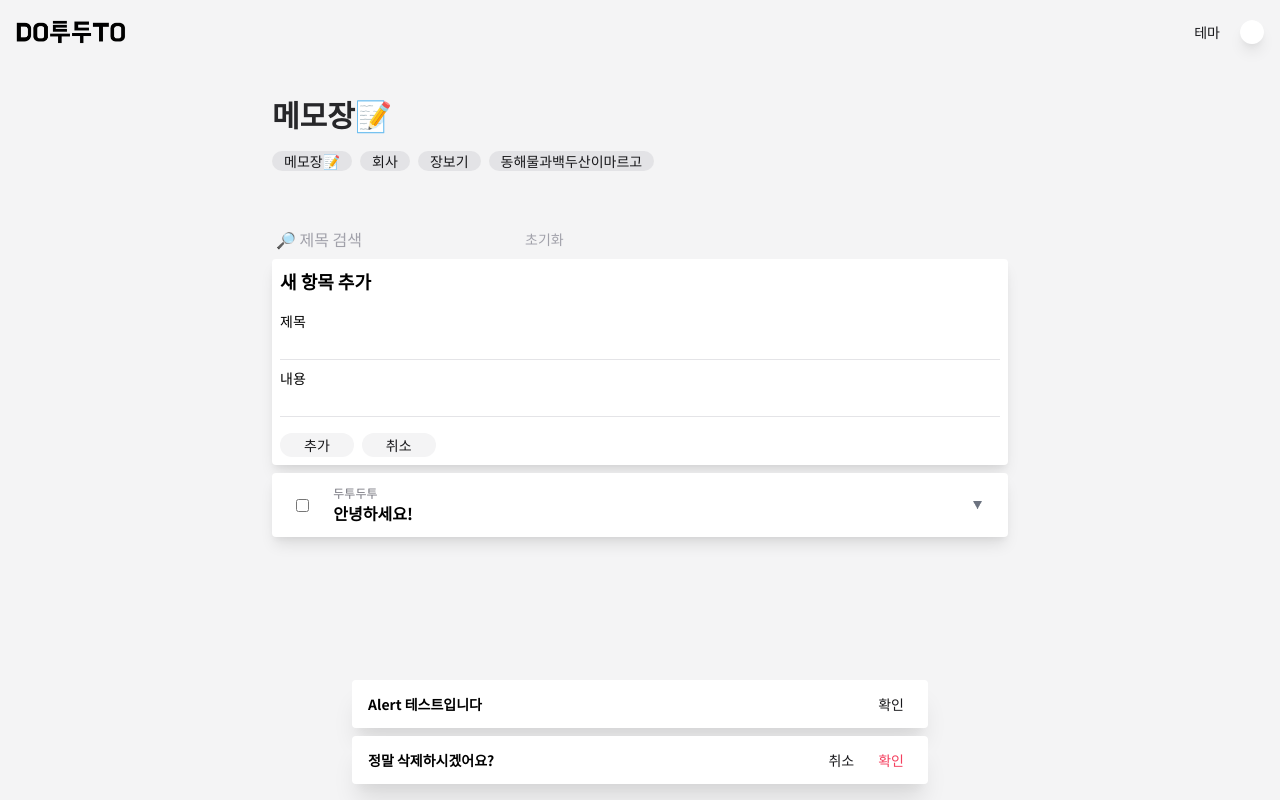
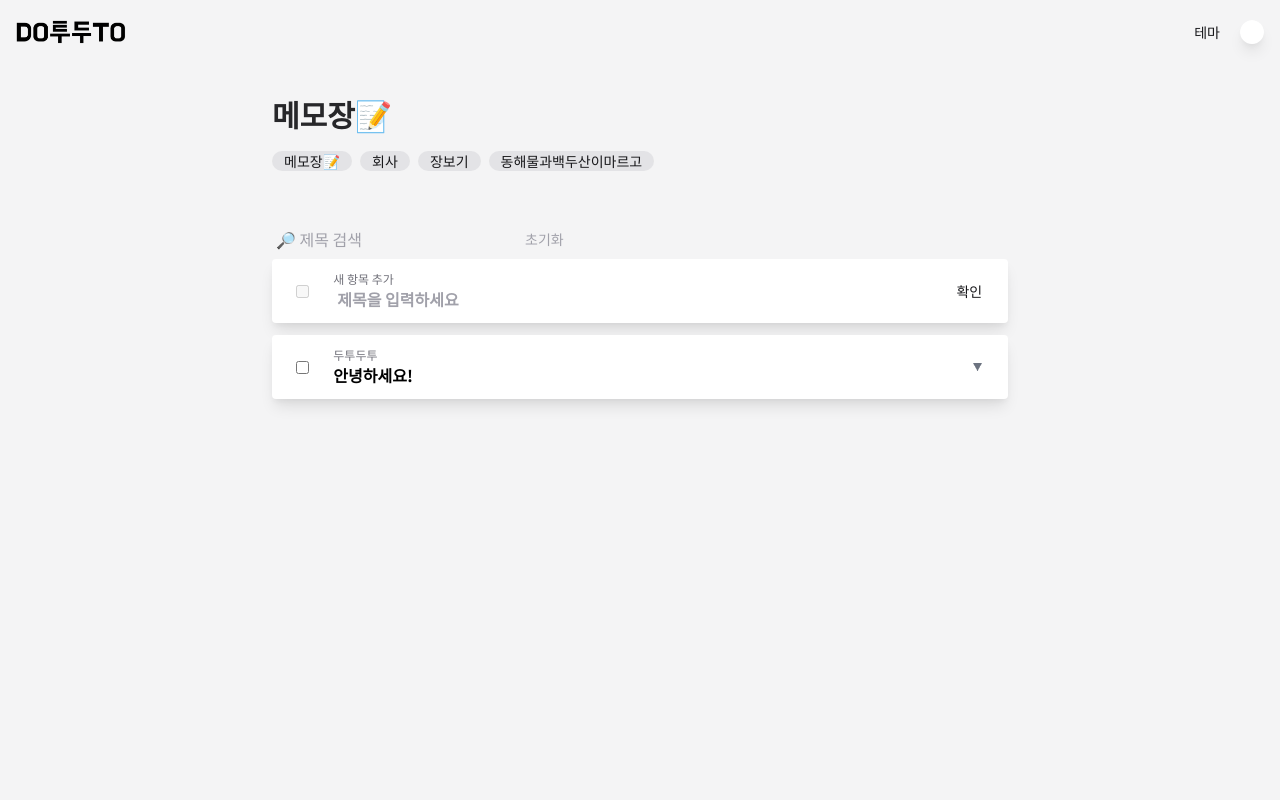
Before and after one commit to jaeinbaek/dotodoto, a React (Create React App) app: page / in a window 1280 px wide. Both pictures are taken after a click on the button "새 할일 추가". Built offline with nearby package versions, Linux system fonts and the light colour scheme.

Commit message:
Edit alert component & subtodo edit function

```diff
--- a/src/actions/ActionTypes.ts
+++ b/src/actions/ActionTypes.ts
@@ -3,4 +3,8 @@ export const ADD_TODO = 'ADD_TODO' as const;
 export const DEL_TODO = 'DEL_TODO' as const;
 export const CHECK_TODO = 'CHECK_TODO' as const;
 
+export const ADD_SUBTODO = 'ADD_SUBTODO' as const;
+export const DEL_SUBTODO = 'DEL_SUBTODO' as const;
+
 export const ADD_ALERT = 'ADD_ALERT' as const;
+export const DEL_ALERT = 'DEL_ALERT' as const;
--- a/src/actions/index.ts
+++ b/src/actions/index.ts
@@ -5,7 +5,10 @@ export type CardAction =
   | ReturnType<typeof addTodo>
   | ReturnType<typeof delTodo>
   | ReturnType<typeof checkTodo>
+  | ReturnType<typeof addSubTodo>
+  | ReturnType<typeof delSubTodo>
   | ReturnType<typeof addAlert>
+  | ReturnType<typeof delAlert>
 
 
 // Action creator
@@ -24,7 +27,22 @@ export const checkTodo = (cardId: number) => ({
   payload: cardId
 });
 
+export const addSubTodo = (cardId: number, subTodoData: any) => ({
+  type: types.ADD_SUBTODO,
+  payload: {cardId, subTodoData}
+});
+
+export const delSubTodo = (cardId: number, subTodoId: number) => ({
+  type: types.DEL_SUBTODO,
+  payload: {cardId, subTodoId}
+});
+
 export const addAlert = (alert: alertType) => ({
   type: types.ADD_ALERT,
   payload: alert
 });
+
+export const delAlert = (alertId: number) => ({
+  type: types.DEL_ALERT,
+  payload: alertId
+})
--- a/src/components/Alert.tsx
+++ b/src/components/Alert.tsx
@@ -1,11 +1,22 @@
-import { isPropertySignature } from "typescript";
-import { alertType } from "../types/types";
+import { useDispatch, useSelector } from "react-redux";
+import { delAlert, delTodo } from "../actions";
+import { alertType, CardStates } from "../types/types";
 
 
-function Alert({type, value, callback}:alertType) {
+function Alert({alertId, type, value, cardId}:alertType) {
 
-    const handleCheckOk = ():void => {
-        callback()
+    const alerts = useSelector((state: CardStates) => state.alert)
+    const dispatch = useDispatch()
+
+    const handleCheck = ():void => {
+        if (cardId) {
+            dispatch(delTodo(cardId))
+        }
+        dispatch(delAlert(alertId))
+    }
+
+    const handleCancel = ():void => {
+        dispatch(delAlert(alertId))
     }
 
     return (
@@ -17,12 +28,15 @@ function Alert({type, value, callback}:alertType) {
               <div className="w-1/5">
                 { type == 'check' ?
                     <div className="flex justify-end">
-                        <button className="h-6 mr-2 px-2 hover:bg-gray-200 dark:hover:bg-gray-700 text-gray-900 dark:text-white text-sm rounded-full">
+                        <button
+                            className="h-6 mr-2 px-2 hover:bg-gray-200 dark:hover:bg-gray-700 text-gray-900 dark:text-white text-sm rounded-full"
+                            onClick={handleCancel}
+                        >
                             취소
                         </button>
                         <button
                             className="h-6 mr-4 px-2 hover:bg-gray-200 dark:hover:bg-gray-700 text-rose-500 text-sm rounded-full"
-                            onClick={handleCheckOk}
+                            onClick={handleCheck}
                         >
                             확인
                         </button>
--- a/src/components/AlertList.tsx
+++ b/src/components/AlertList.tsx
@@ -9,8 +9,8 @@ function AlertList() {
 
     return (
           // <div className="fixed bottom-0 flex-none w-full h-20 bg-gradient-to-t from-gray-800 to-transparent"/>
-          <div className="w-full max-w-xl mx-7 flex flex-col justify-center">
-              { alerts.map(({ type, value, callback }) => { return <Alert type={type} value={value} callback={callback} /> })}
+          <div className="w-full max-w-xl mx-7 pb-3 flex flex-col-reverse justify-centet">
+              { alerts.map(({ alertId, type, value, cardId }) => { return <Alert alertId={alertId} type={type} value={value} cardId={cardId} /> })}
           </div>
     );
   }
--- a/src/components/Body.tsx
+++ b/src/components/Body.tsx
@@ -68,7 +68,7 @@ function Body() {
           <div className="my-2 flex flex-row justify-between">
             <div className="flex flex-row items-center h-6 w-1/2">
               <input
-                  className="px-1 border-b border-none rounded bg-transparent border border-transparent text-black dark:text-white focus:outline-none focus:ring-1 focus:ring-gray-400 focus:border-transparent "
+                  className="px-1 border-b border-none rounded bg-transparent border border-transparent text-black dark:text-white focus:outline-none focus:ring-1 focus:ring-gray-400 focus:border-transparent"
                   placeholder="🔎 제목 검색"
                   onChange={searchValueChange}
                   value={searchValue}
@@ -87,7 +87,7 @@ function Body() {
           { apearNewCard && <SetNewCard afterAdd={afterAdd} /> }
 
           {/* Cards */}
-          <div>
+          <div className="flex flex-col-reverse">
             {searchResult.map(({cardId, title, description, user, createdAt, checked, subTodoKey, subTodo}) => {
                 return <Card cardId={cardId} title={title} description={description} user={user} createdAt={createdAt} subTodo={subTodo} checked={checked} subTodoKey={subTodoKey} key={cardId} />
             })}
--- a/src/components/Card.tsx
+++ b/src/components/Card.tsx
@@ -8,19 +8,31 @@ function Card({ cardId, title, description, user, createdAt, subTodo, checked, s
   const cards = useSelector((state: CardStates) => state.card)
   const dispatch = useDispatch()
 
-
   // State for show card detail
   const [apearCardDetail, setApearCardDetail] = useState<boolean>(false)
-
   // Handle detail button event
   const handleDetail = ():void => setApearCardDetail(!apearCardDetail)
 
+  // Subtodo
+  const [newSubtodo, setNewSubtodo] = useState<string>('')
+  // Handle change newSubTodo value
+  const changeNewSubTodo = (e:any):void => {
+    setNewSubtodo(e.target.value)
+  }
+  // Handle press enter on new subtodo input
+  const handleAddNewSubTodo = (e:any):void => {
+    if (e.key == 'Enter') {
+
+    }
+  }
+
+  // Handle check button
   const handleCheck = ():void => {
     dispatch(checkTodo(cardId))
   }
 
   const handleDelete = ():void => {
-    dispatch(addAlert({type:'check', value:'정말 삭제하시겠어요?', callback: dispatch(delTodo(cardId))}))
+    dispatch(addAlert({alertId: 0, type:'check', value:'정말 삭제하시겠어요?', cardId: cardId}))
 
   }
 
@@ -37,7 +49,7 @@ function Card({ cardId, title, description, user, createdAt, subTodo, checked, s
           {/* Data Area */}
           <div
             className="w-10/12 flex flex-col my-2 py-1"
-            onClick={handleDetail}
+            // onClick={handleDetail}
           >
             {/* Create date & delete button */}
             <div className="flex flex-row justify-between text-xs text-gray-500 dark:text-gray-200">
@@ -66,10 +78,37 @@ function Card({ cardId, title, description, user, createdAt, subTodo, checked, s
                   <div className="ml-2 text-sm font-semibold text-black dark:text-white">
                     {description}
                   </div>
+                  {/* Subtodo hr */}
                   <hr className="my-2"/>
-                    {subTodo?.map(({checked, value, subTodoKey}) => {
-                      return <div className="flex items-center h-5 text-xs text-black font-semibold dark:text-white"><input className="mr-2" type="checkbox" checked={checked} key={subTodoKey}/>{value}</div>
-                    })}
+                  {/* New Subtodo */}
+                  <div
+                    className="flex items-center h-5 text-xs text-black font-semibold dark:text-white"
+                    onClick={ () => {} }
+                  >
+                    <input
+                      className="mr-2"
+                      type="checkbox"
+                      disabled
+                    />
+                    <input
+                      type="text"
+                      value={newSubtodo}
+                      placeholder="여길 눌러 입력하세요"
+                      onChange={ changeNewSubTodo }
+                      onKeyPress={ handleAddNewSubTodo }
+                      onClick={ () => {} }
+                      className="border-b border-none rounded bg-transparent border border-transparent text-black dark:text-white focus:outline-none focus:ring-1 focus:ring-gray-400 focus:border-transparent"
+                    />
+                  </div>
+                  {subTodo?.map(({checked, value}) => {
+                    return <div className="flex items-center h-5 text-xs text-black font-semibold dark:text-white"><input className="mr-2" type="checkbox" checked={checked}/>{value}</div>
+                  })}
+                  {/* Tags hr */}
+                  <hr className="my-2"/>
+                  <button className="max-w-xs overflow-hidden mb-2 mr-2 px-3 rounded-full text-sm bg-gray-400 hover:bg-gray-300 dark:hover:bg-gray-500 bg-opacity-20 text-gray-900 dark:text-gray-200">태그지롱</button>
+                  <button className="max-w-xs overflow-hidden mb-2 mr-2 px-3 rounded-full text-sm bg-gray-400 hover:bg-gray-300 dark:hover:bg-gray-500 bg-opacity-20 text-gray-900 dark:text-gray-200">태그지롱</button>
+                  <button className="max-w-xs overflow-hidden mb-2 mr-2 px-3 rounded-full text-sm bg-gray-400 hover:bg-gray-300 dark:hover:bg-gray-500 bg-opacity-20 text-gray-900 dark:text-gray-200">태그지롱</button>
+                  <button className="max-w-xs overflow-hidden mb-2 mr-2 px-3 rounded-full text-sm bg-gray-400 hover:bg-gray-300 dark:hover:bg-gray-500 bg-opacity-20 text-gray-900 dark:text-gray-200">태그지롱</button>
                 </div>
             }
           </div>
--- a/src/components/Footer.tsx
+++ b/src/components/Footer.tsx
@@ -3,7 +3,7 @@ import AlertList from "./AlertList";
 function Footer() {
   return (
         // <div className="fixed bottom-0 flex-none w-full h-20 bg-gradient-to-t from-gray-800 to-transparent"/>
-        <div className="fixed bottom-0 flex justify-center  w-full h-32">
+        <div className="fixed bottom-0 flex justify-center overflow-visible w-full h-32">
           <AlertList/>
         </div>
   );
--- a/src/components/SetNewCard.tsx
+++ b/src/components/SetNewCard.tsx
@@ -8,13 +8,13 @@ function SetNewCard(props: any) {
 
   // New card states
   const [newCardTitle, setNewCardTitle] = useState<string>('')
-  const [newCardDescription, setNewCardDescription] = useState<string>('')
+  const [newCardDescription, setNewCardDescription] = useState<string>('설명을 입력해보세요!')
 
   // Handleing new card values
-  const newCardTitleChange = (e:any):void => {
+  const changeNewnewCardTitle = (e:any):void => {
     setNewCardTitle(e.target.value)
   }
-  const newCardDescriptionChange = (e:any):void => {
+  const changeNewCardDescription = (e:any):void => {
     setNewCardDescription(e.target.value)
   };
 
@@ -43,23 +43,47 @@ function SetNewCard(props: any) {
   }
 
   return (
-    <div className=" flex flex-col mb-2 rounded bg-white dark:bg-gray-700 shadow-lg transform">
-      <div className="m-2">
-        <div className="flex mb-4 text-lg font-bold text-black dark:text-white">
+    <div className="flex flex-row bg-white dark:bg-gray-700 mb-3 rounded shadow-lg transform hover:bg-gray-100 dark:hover:bg-gray-600">
+    {/* CheckBox Area */}
+    <div className="w-1/12 flex justify-center items-center">
+      <input
+        type="checkbox"
+        className="checked:bg-red-600 checked:border-transparent"
+        disabled
+      />
+    </div>
+    {/* Data Area */}
+    <div
+      className="w-10/12 flex flex-col my-2 py-1"
+    >
+      {/* Create date & delete button */}
+      <div className="flex flex-row justify-between text-xs text-gray-500 dark:text-gray-200">
+        <div className="text-xs text-gray-500 dark:text-gray-200">
           새 항목 추가
         </div>
-        <div className="flex flex-col">
-          <div className="mb-1 text-sm text-black dark:text-white">제목</div>
-          <input className="flex mb-2 border-b bg-transparent text-black dark:text-white" onChange={ newCardTitleChange } value={ newCardTitle }/>
-          <div className="mb-1 text-sm text-black dark:text-white">내용</div>
-          <input className="flex mb-4 border-b bg-transparent text-black dark:text-white" onChange={ newCardDescriptionChange } value={ newCardDescription }/>
-          <div className="flex flex-row">
-            <button className="h-6 overflow-hidden px-6 rounded-full text-sm bg-gray-100 dark:bg-gray-500 hover:bg-gray-200 dark:hover:bg-gray-400 text-gray-900 dark:text-white" onClick={ handleAddData }>추가</button>
-            <button className="h-6 overflow-hidden ml-2 px-6 rounded-full bg-gray-100 dark:bg-gray-500 text-sm hover:bg-gray-200 dark:hover:bg-gray-400 text-gray-900 dark:text-white" onClick={ handleCancleAddNew } >취소</button>
-          </div>
-        </div>
+      </div>
+      <div className=" font-bold text-black dark:text-white">
+        <input
+          value={newCardTitle}
+          onChange={changeNewnewCardTitle}
+          className="w-2/3 px-1 border-b border-none rounded bg-transparent border border-transparent text-black font-bold dark:text-white focus:outline-none focus:ring-1 focus:ring-gray-400 focus:border-transparent"
+          type="text"
+          placeholder="제목을 입력하세요"
+        />
       </div>
     </div>
+    {/* Detail Button */}
+    <div
+      className="w-1/12 flex justify-center items-center"
+    >
+      <button
+        className="h-6 mr-4 px-2 hover:bg-gray-200 dark:hover:bg-gray-700 text-gray-900 dark:text-white text-sm rounded-full"
+        onClick={handleAddData}
+      >
+        확인
+      </button>
+    </div>
+  </div>
   );
 }
 
--- a/src/reducers/index.ts
+++ b/src/reducers/index.ts
@@ -1,11 +1,12 @@
 import { CardProps } from './../types/types';
 import { CardStates } from '../types/types';
-import { DEL_TODO, ADD_TODO, CHECK_TODO, ADD_ALERT } from './../actions/ActionTypes';
+import { DEL_TODO, ADD_TODO, CHECK_TODO, ADD_ALERT, DEL_ALERT, ADD_SUBTODO, DEL_SUBTODO } from './../actions/ActionTypes';
 import { CardAction } from './../actions/index';
 
 // Def init state
 const initialState: CardStates = {
   lastCardId: 1,
+  lastAlertId: 0,
   card: [
     {
     cardId: 1,
@@ -31,16 +32,7 @@ const initialState: CardStates = {
     }
   ],
   alert: [
-    {
-      type: 'alert',
-      value: 'Alert 테스트입니다',
-      callback: ''
-    },
-    {
-      type: 'check',
-      value: '정말 삭제하시겠어요?',
-      callback: ''
-    },
+
   ]
 };
 
@@ -54,27 +46,63 @@ function cards(
           action.payload.cardId = state.lastCardId + 1
           return {
             lastCardId: state.lastCardId + 1,
+            lastAlertId: state.lastAlertId,
             card: [ ...state.card, action.payload ],
             alert: state.alert
           }
         case DEL_TODO:
-          const del_result = state.card.filter(element => element.cardId != action.payload)
+          const delCardResult = state.card.filter(element => element.cardId != action.payload)
           return {
             lastCardId: state.lastCardId,
-            card: [ ...del_result ],
+            lastAlertId: state.lastAlertId,
+            card: [ ...delCardResult ],
             alert: state.alert
           }
         case CHECK_TODO:
+          // 미완
           return {
             lastCardId: state.lastCardId,
+            lastAlertId: state.lastAlertId,
             card: [ ],
             alert: state.alert
           }
-        case ADD_ALERT:
+        case ADD_SUBTODO:
+          // 미완
+          let {cardId, subTodoData} = action.payload
           return {
             lastCardId: state.lastCardId,
+            lastAlertId: state.lastAlertId,
             card: state.card,
-            alert: [ ...state.alert, action.payload ]
+            alert: state.alert
+          }
+        case DEL_SUBTODO:
+          // 미완
+          return {
+            lastCardId: state.lastCardId,
+            lastAlertId: state.lastAlertId,
+            card: state.card,
+            alert: state.alert
+          }
+        case ADD_ALERT:
+          action.payload.alertId = state.lastAlertId + 1
+          let copyOfAlert = state.alert
+          // Keep number of alert 2
+          if (copyOfAlert.length > 1) {
+            copyOfAlert.shift()
+          }
+          return {
+            lastCardId: state.lastCardId,
+            lastAlertId: state.lastAlertId + 1,
+            card: state.card,
+            alert: [ ...copyOfAlert, action.payload ]
+          }
+        case DEL_ALERT:
+          const delAlertResult = state.alert.filter(element => element.alertId != action.payload)
+          return {
+            lastCardId: state.lastCardId,
+            lastAlertId: state.lastAlertId,
+            card: state.card,
+            alert: [ ...delAlertResult ]
           }
         default:
             return state
--- a/src/types/types.ts
+++ b/src/types/types.ts
@@ -11,13 +11,15 @@ export type CardProps = {
 }
 
 export type alertType = {
+    alertId: number;
     value: string;
-    callback: any;
+    cardId?: number;
     type: string;
 }
 
 export type CardStates = {
     lastCardId: number,
+    lastAlertId: number,
     card: CardProps[],
     alert: alertType[]
 }
```
Also changed, not shown: note.txt.
